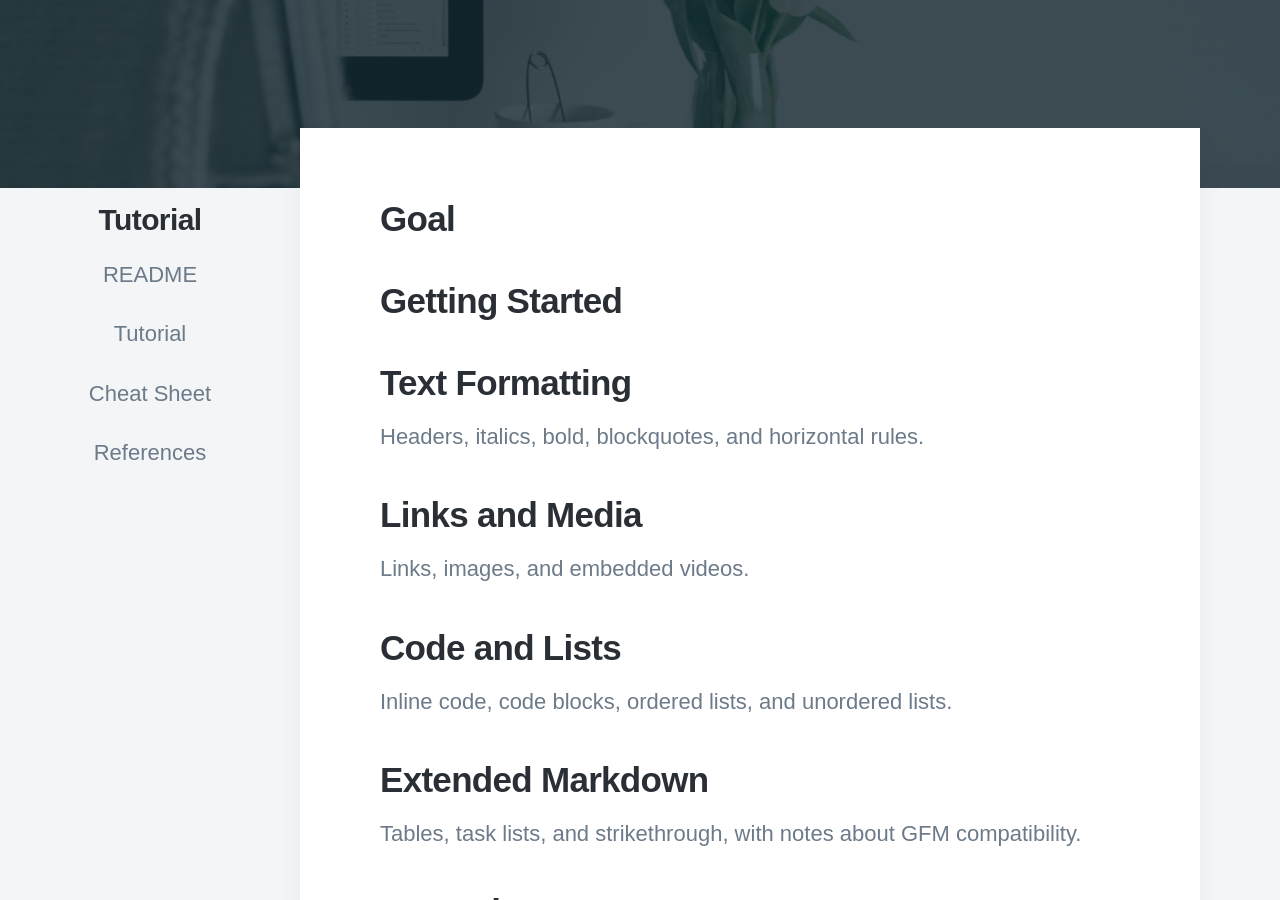
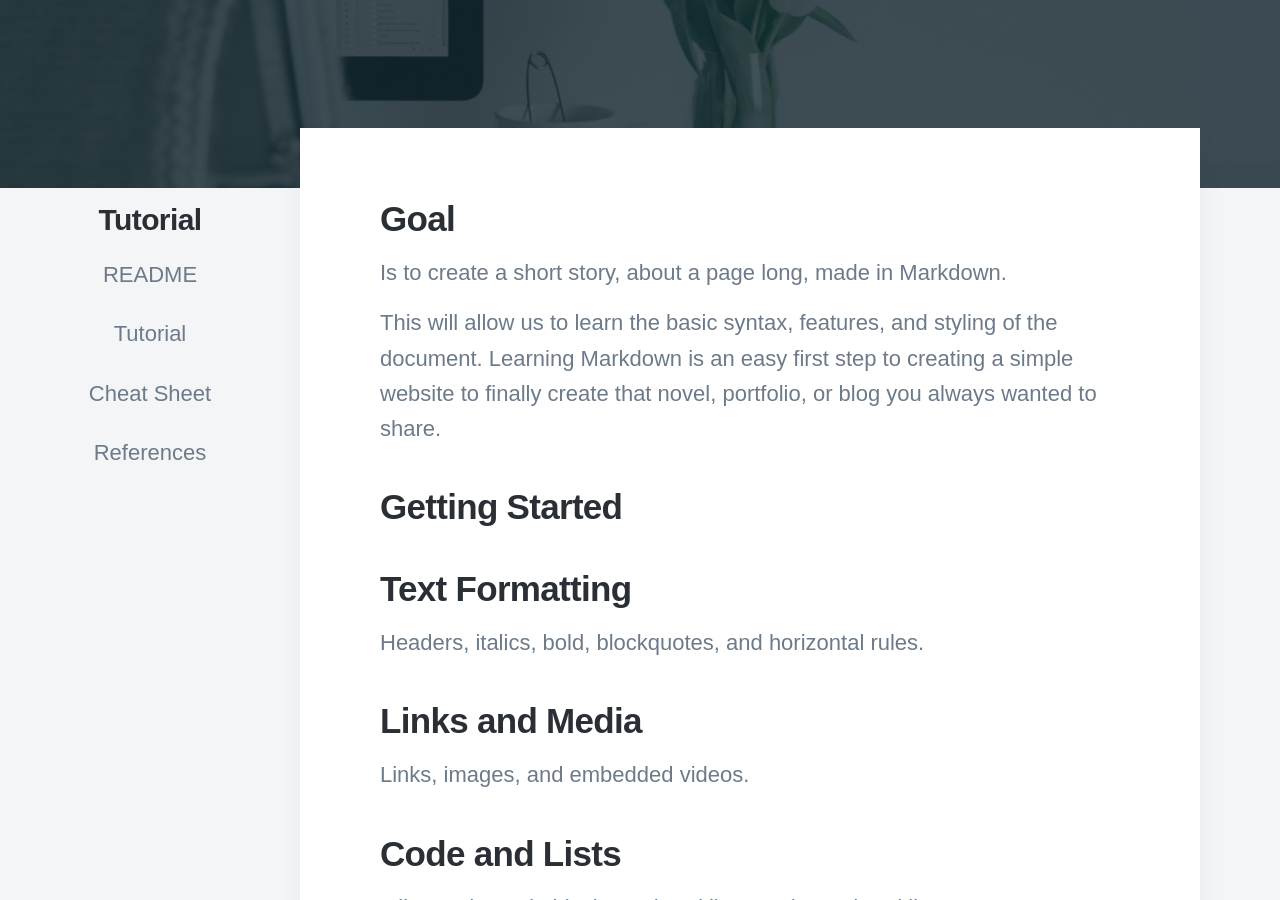
Before and after one commit to pmcavoy89/markdown, a Jekyll site: the page built from docs/_pages/tutorial.md, in a window 1280 px wide and 900 px high, scrolled down 569 px. Built offline with Jekyll 4.4.1, drawn with Linux system fonts in a browser that asks for light colours; nearby versions of some CDN libraries; some web fonts are replaced.

Commit message:
Tutorial - Goal work is complete

```diff
--- a/docs/_pages/tutorial.md
+++ b/docs/_pages/tutorial.md
@@ -6,6 +6,10 @@ featured_image: /images/markdown.jpg
 ---
 
 ## Goal
+
+Is to create a short story, about a page long, made in Markdown.
+
+This will allow us to learn the basic syntax, features, and styling of the document. Learning Markdown is an easy first step to creating a simple website to finally create that novel, portfolio, or blog you always wanted to share.
 
 ## Getting Started
 
```
